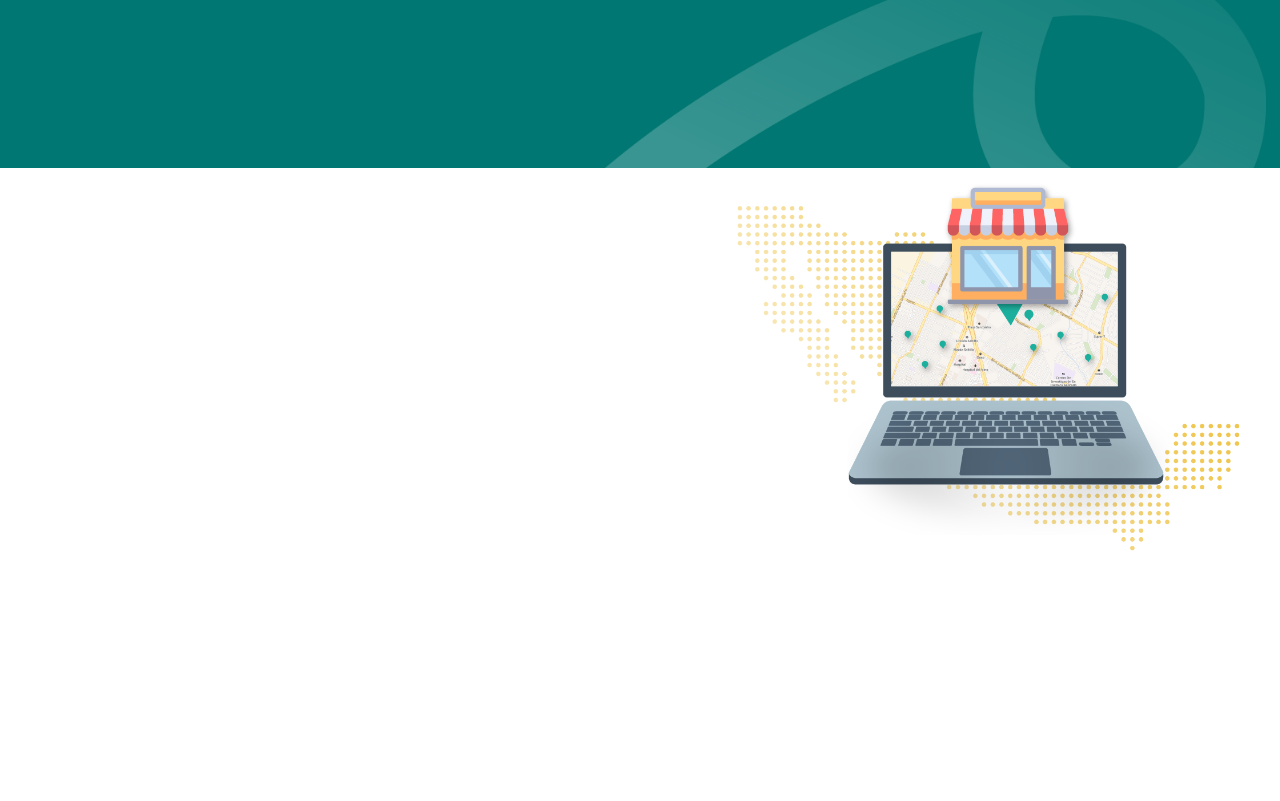
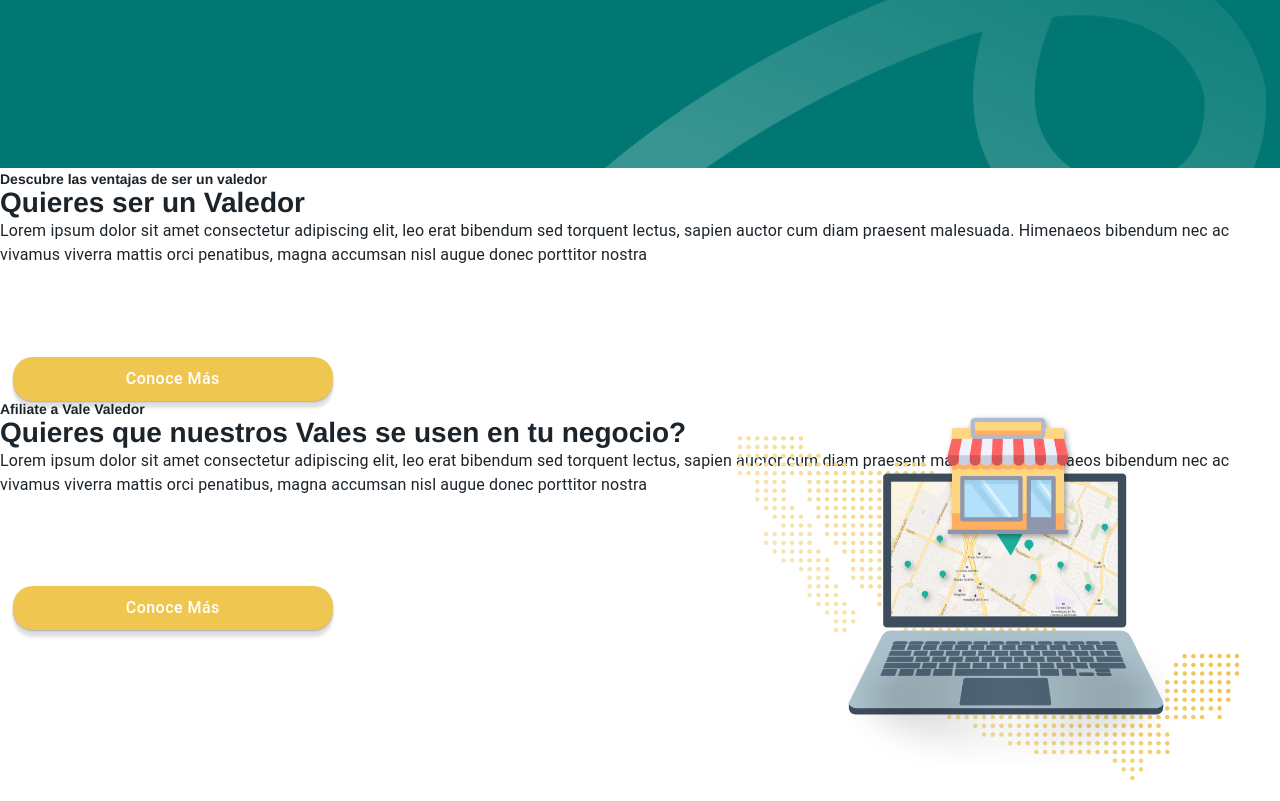
Before and after one commit to DavidEmmanuel22/vale, a React (Create React App) app: page /inicio in a window 1280 px wide. Shown: the part 1082-1883 px from the top of the page. Before the commit the page ends 1653 px from the top, so only its background shows below. Built offline with nearby package versions, Linux system fonts and the light colour scheme.

Commit message:
edit pages login, inicio, and create new components

```diff
--- a/package.json
+++ b/package.json
@@ -8,6 +8,7 @@
     "@testing-library/jest-dom": "^5.11.8",
     "@testing-library/react": "^11.2.3",
     "@testing-library/user-event": "^12.6.0",
+    "axios": "^0.21.1",
     "react": "^17.0.1",
     "react-dom": "^17.0.1",
     "react-router-dom": "^5.2.0",
--- /dev/null
+++ b/src/components/Alert/Alert.js
@@ -0,0 +1,30 @@
+import React from 'react'
+import { Alert } from '@material-ui/lab'
+import IconButton from '@material-ui/core/IconButton'
+import CloseIcon from '@material-ui/icons/Close'
+import Styles from './Styles'
+
+const ActionAlerts = (props) => {
+  const classes = Styles()
+  return (
+    <div className={classes.root}>
+      <Alert
+        severety="error"
+        action={
+          <IconButton
+            aria-label="close"
+            color="inherit"
+            size="small"
+            onClick={props.clearError}
+          >
+            <CloseIcon fontSize="inherit" />
+          </IconButton>
+        }
+      >
+        {props.message}
+      </Alert>
+    </div>
+  )
+}
+
+export default ActionAlerts
--- /dev/null
+++ b/src/components/Alert/Styles.js
@@ -0,0 +1,12 @@
+import { makeStyles } from '@material-ui/core/styles'
+
+const Styles = makeStyles((theme) => ({
+  root: {
+    width: '100%',
+    '& > * + *': {
+      marginTop: theme.spacing(2)
+    }
+  }
+}))
+
+export default Styles
--- /dev/null
+++ b/src/components/TopBar/Styles.js
@@ -0,0 +1,5 @@
+import { makeStyles } from '@material-ui/core/styles'
+
+const Styles = makeStyles(() => ({}))
+
+export default Styles
--- a/src/pages/Inicio/Inicio.js
+++ b/src/pages/Inicio/Inicio.js
@@ -2,7 +2,7 @@ import React from 'react'
 import Green from 'images/valedor-green.png'
 import Map from 'images/location-map.png'
 import Hero from 'images/valedor-hero.jpg'
-import { Button } from '@material-ui/core'
+import { Button, Typography } from '@material-ui/core'
 import Styles from './Styles'
 
 const Inicio = () => {
@@ -27,10 +27,34 @@ const Inicio = () => {
         <div className={classes.ContentGreen}>
           <img className={classes.ImageGreen} src={Green} alt="logo"></img>
         </div>
-        <div></div>
+        <div>
+          <h4>Descubre las ventajas de ser un valedor</h4>
+          <h1>Quieres ser un Valedor</h1>
+          <Typography>
+            Lorem ipsum dolor sit amet consectetur adipiscing elit, leo erat
+            bibendum sed torquent lectus, sapien auctor cum diam praesent
+            malesuada. Himenaeos bibendum nec ac vivamus viverra mattis orci
+            penatibus, magna accumsan nisl augue donec porttitor nostra
+          </Typography>
+          <Button className={classes.KnowMore} size="small">
+            Conoce más
+          </Button>
+        </div>
       </div>
       <div className={classes.ContentMap}>
-        <div></div>
+        <div>
+          <h4>Afiliate a Vale Valedor</h4>
+          <h1>Quieres que nuestros Vales se usen en tu negocio?</h1>
+          <Typography>
+            Lorem ipsum dolor sit amet consectetur adipiscing elit, leo erat
+            bibendum sed torquent lectus, sapien auctor cum diam praesent
+            malesuada. Himenaeos bibendum nec ac vivamus viverra mattis orci
+            penatibus, magna accumsan nisl augue donec porttitor nostra
+          </Typography>
+          <Button className={classes.KnowMore} size="small">
+            Conoce más
+          </Button>
+        </div>
         <div className={classes.LocationMap}>
           <img className={classes.ImageMap} src={Map} alt="Map"></img>
         </div>
--- a/src/pages/Login/Login.js
+++ b/src/pages/Login/Login.js
@@ -1,41 +1,46 @@
-import React from 'react'
-import {
-  TextField,
-  Button,
-  makeStyles,
-  InputAdornment,
-  ThemeProvider
-} from '@material-ui/core'
+import React, { useContext, useState } from 'react'
+import Axios from 'axios'
+import { useHistory } from 'react-router-dom'
+import { TextField, Button, InputAdornment } from '@material-ui/core'
+import UserContext from 'hooks/UserContext'
 import AccountCircle from '@material-ui/icons/AccountCircle'
+import ActionAlerts from 'components/Alert/Alert'
 import LockIcon from '@material-ui/icons/Lock'
 import decorationimg from 'images/vale-ribbn.png'
 import logologin from 'images/valedor-logo.png'
 import './Login.css'
-import StylesTheme from './StylesTheme'
-
-const styles = makeStyles(() => ({
-  widthnew: {
-    width: 300,
-    display: 'flex',
-    'flex-direction': 'column',
-    marginTop: 30,
-    margin: 'auto'
-  },
-  widthbutton: {
-    width: '300px',
-    borderRadius: 10,
-    margin: '35px 0px 0px',
-    height: '40px',
-    backgroundColor: '#007772',
-    color: '#ffff'
-  }
-}))
+import Styles from './Styles'
 
 const Login = () => {
-  const classes = styles()
+  const classes = Styles()
+  const [email, setEmail] = useState()
+  const [password, setPassword] = useState()
+  const [error, setError] = useState
+
+  const { setUserData } = useContext(UserContext)
+  const history = useHistory()
+
+  const Submit = async (event) => {
+    event.preventDefault()
+    try {
+      const loginUser = { email, password }
+      const loginRes = await Axios.post('3.17.238.227/login', loginUser)
+      setUserData({
+        token: loginRes.data.token,
+        user: loginRes.data.user
+      })
+      localStorage.setItem('auth-token', loginRes.data.token)
+      history.push('/dashboard')
+    } catch (err) {
+      err.response.data.msg && setError(err.response.data.msg)
+    }
+  }
 
   return (
-    <ThemeProvider theme={StylesTheme}>
+    <div>
+      {error && (
+        <ActionAlerts message={error} clearError={() => setError(undefined)} />
+      )}
       <div className="content">
         <div className="foto-tom">
           <img
@@ -48,12 +53,13 @@ const Login = () => {
           </div>
         </div>
         <div>
-          <form className="content-form">
+          <form className="content-form" onSubmit={Submit}>
             <TextField
               className={classes.widthnew}
               id="input-with-icon-textfield"
               placeholder="Correo"
               type="email"
+              onChange={(event) => setEmail(event.target.value)}
               InputProps={{
                 startAdornment: (
                   <InputAdornment position="start">
@@ -68,6 +74,7 @@ const Login = () => {
               placeholder="Contraseña"
               type="password"
               autoComplete="current-password"
+              onChange={(event) => setPassword(event.target.value)}
               InputProps={{
                 startAdornment: (
                   <InputAdornment
@@ -94,7 +101,7 @@ const Login = () => {
           </form>
         </div>
       </div>
-    </ThemeProvider>
+    </div>
   )
 }
 
--- /dev/null
+++ b/src/pages/Login/Styles.js
@@ -0,0 +1,21 @@
+import { makeStyles } from '@material-ui/core/styles'
+
+const Styles = makeStyles(() => ({
+  widthnew: {
+    width: 300,
+    display: 'flex',
+    'flex-direction': 'column',
+    marginTop: 30,
+    margin: 'auto'
+  },
+  widthbutton: {
+    width: '300px',
+    borderRadius: 10,
+    margin: '35px 0px 0px',
+    height: '40px',
+    backgroundColor: '#007772',
+    color: '#ffff'
+  }
+}))
+
+export default Styles
--- a/src/pages/Login/StylesTheme.js
+++ /dev/null
@@ -1,7 +0,0 @@
-import { createMuiTheme } from '@material-ui/core/styles'
-
-const StylesTheme = createMuiTheme({
-  overrides: {}
-})
-
-export default StylesTheme
```
Also changed, not shown: src/components/TopBar/TopBar.js (added, +35 -0 lines), src/components/Layouts/DashboardLayout/DashboardLayout.js (added), src/pages/Dashboard/Dashboard.js (added), 1 other file (tests, documents, lock files or other folders).
